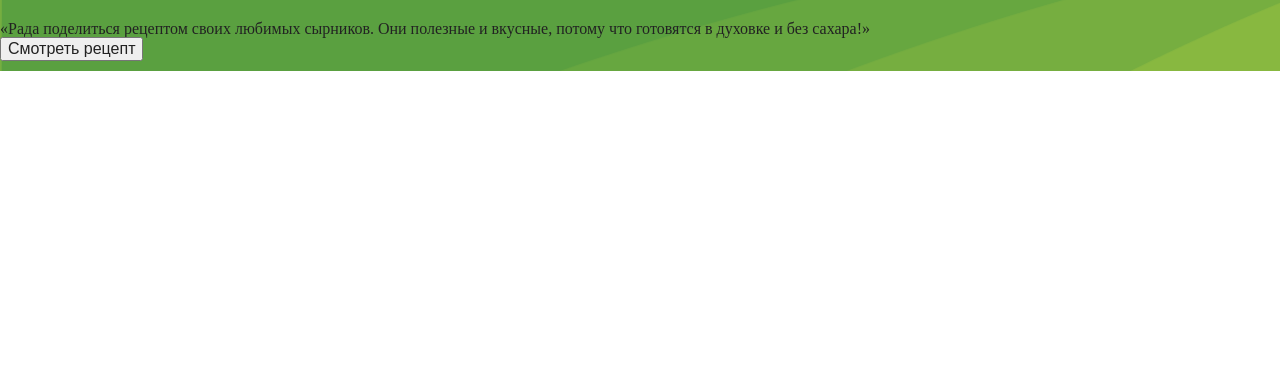
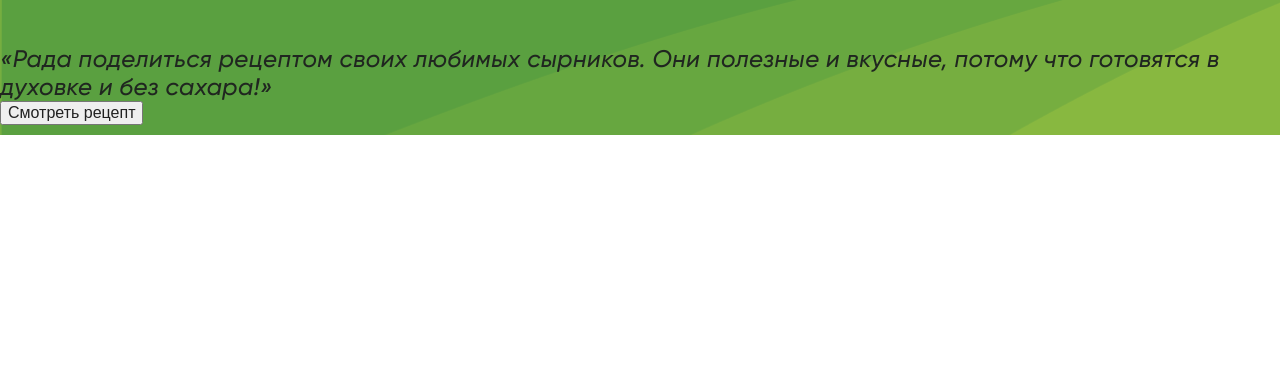
Before and after one commit to Ciphra333/Nature-Food, a plain HTML site: page index.html in a window 1280 px wide. Shown: the part 419-800 px from the top of the page. Drawn offline with Linux system fonts and the light colour scheme; a web font is replaced by a local one.

Commit message:
Блок с рецептами

```diff
--- a/css/style.css
+++ b/css/style.css
@@ -419,7 +419,7 @@ img {
     margin: 0 auto;
 }
 
-.header_container {
+.header_wrap {
    width: 100%;
    max-width: 1920px;
    box-shadow: 0 4px 10px rgba(0, 0, 0, 0.1);
@@ -572,7 +572,7 @@ color: #ACACAC;
     border: 1px solid #DCDCDC;
     border-radius: 6px;
     background-color: #fff;
-    /* Отступы от рамки к текста */
+    /* Отступы от рамки к тексту */
     padding: 16px  16px 20px ;
     /* Убираем браузерную обводку */
     outline: none;
@@ -688,4 +688,18 @@ color: #ACACAC;
 
 }
 
+.main__text {
+    margin-top: 24px;
+    background-color: #FFFFFF, 80 %;
+}
+.main__subtitle-text {
+    font-family: 'Gilroy';
+    font-weight: 500;
+    font-style: italic;
+    font-size: 24px;
+    line-height: 28.25px;
+    letter-spacing: 0.02em;
+
+    color: #202620;
+}
 /* Main End */
--- a/index.html
+++ b/index.html
@@ -17,9 +17,9 @@
 </head>
 
 <body>
-    <header class="header">
-        <div class="container_header">
-            <div class="header_container">
+    <!-- Header Start -->
+    <header>
+            <div class="header_wrap">
                 <div class="container">
                     <div class="header_logo">
                         <a href="#">
@@ -61,8 +61,10 @@
                     </div>
                 </div>
             </div>
-        </div>
     </header>
+    <!-- Header End -->
+
+
     <!-- Select Option Start -->
     <div class="select__block">
         <div class="container">
@@ -97,7 +99,7 @@
                 <h1 class="h1__title">Рецепт от Елены Малышевой</h1>
 
                 <div class="main__text">
-                    <p>«Рада поделиться рецептом своих любимых сырников. Они полезные и вкусные, потому что готовятся в
+                    <p class="main__subtitle-text">«Рада поделиться рецептом своих любимых сырников. Они полезные и вкусные, потому что готовятся в
                         духовке и без сахара!»</p>
                     <button class="main__btn">
                         Смотреть рецепт
```
